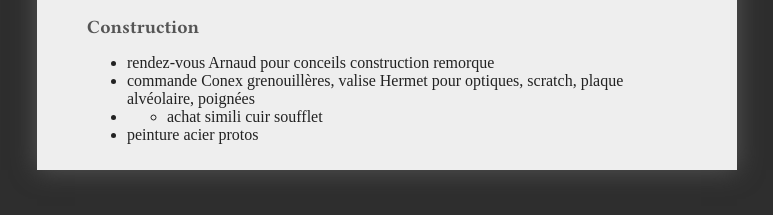
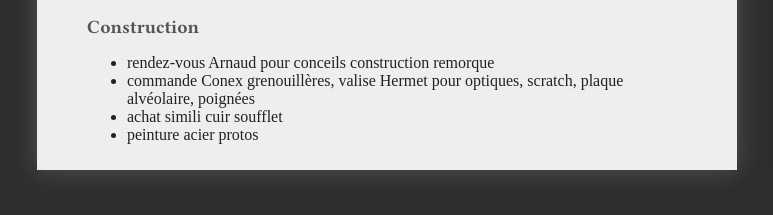
Before and after one commit to virginienokill/camera-obscura, a Jekyll site: the page built from contenu/todo.md, in a window 1280 px wide. Shown: the part 310-525 px from the top of the page, without its empty margins (253-1026 px from the left). Built offline with Jekyll 4.4.1, drawn with Linux system fonts in a browser that asks for light colours; nearby versions of some CDN libraries; some web fonts are replaced; our own code applies the rules of GitHub Pages for plain Markdown files; a script that is not in the unit is left out; the repository's description, which GitHub fills in, is left out.

```diff
--- a/contenu/todo.md
+++ b/contenu/todo.md
@@ -12,5 +12,5 @@
 
 - rendez-vous Arnaud pour conceils construction remorque
 - commande Conex grenouillères, valise Hermet pour optiques, scratch, plaque alvéolaire, poignées
-- - achat simili cuir soufflet
+- achat simili cuir soufflet
 - peinture acier protos
```
